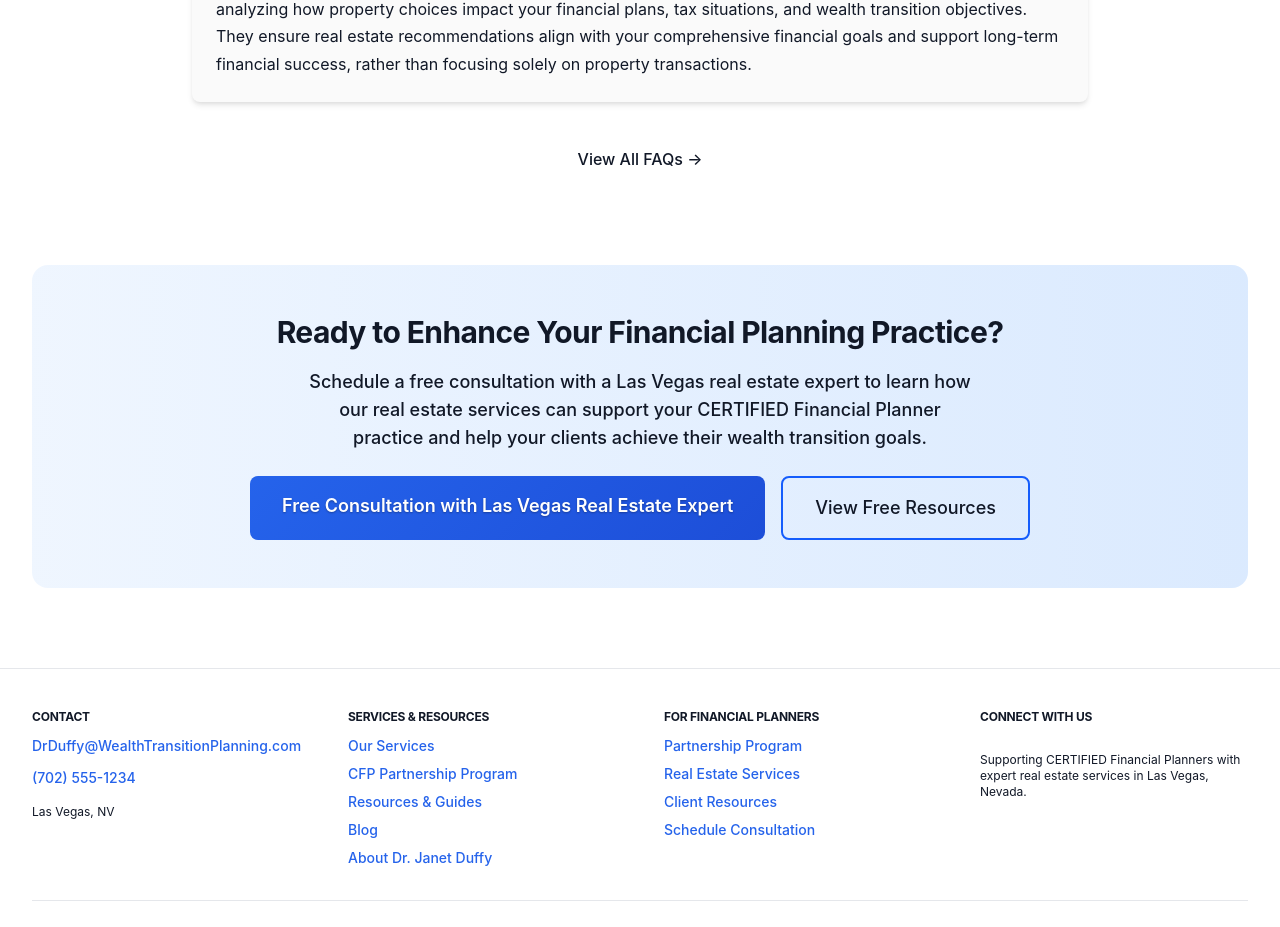
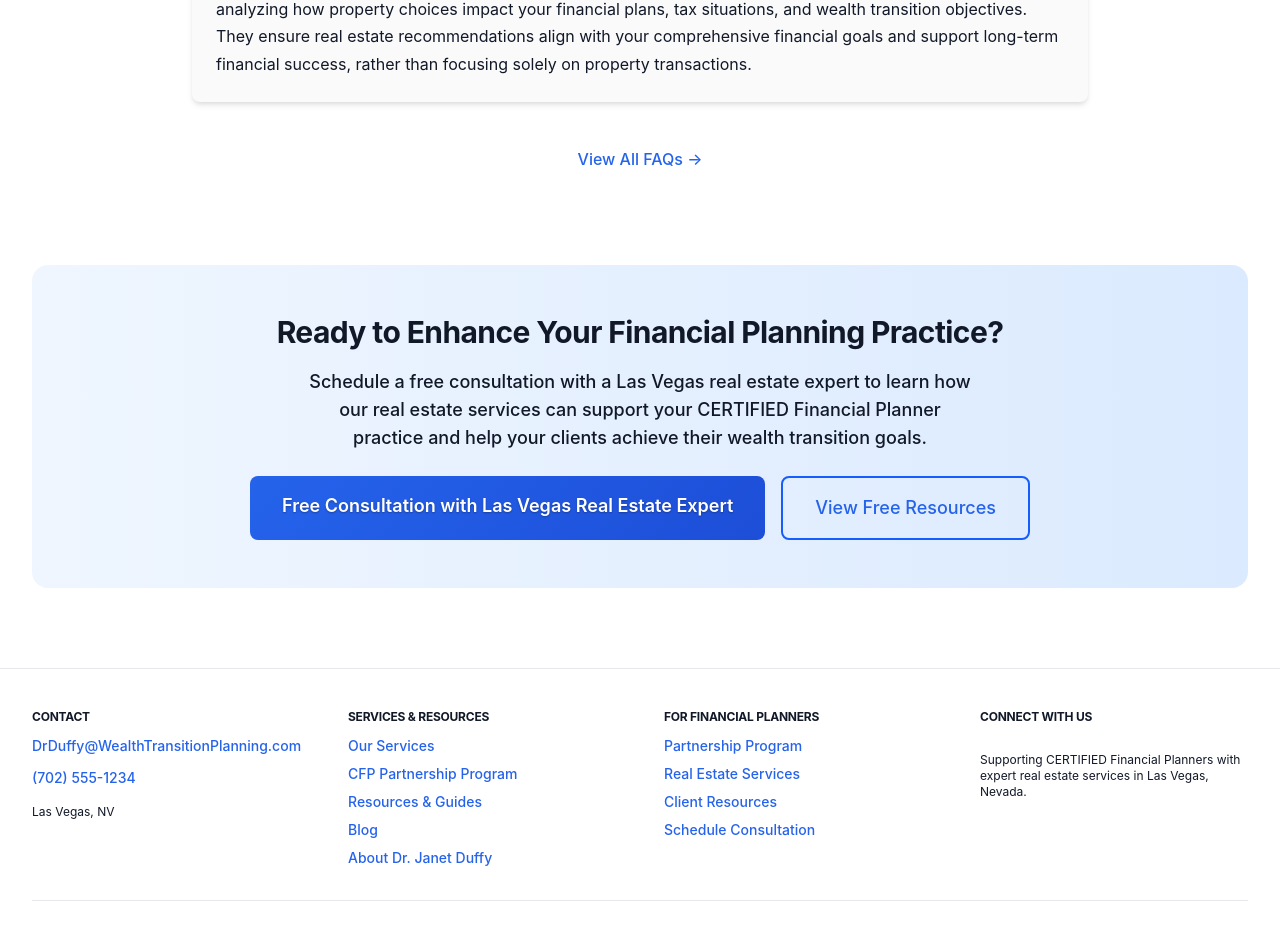
Before and after one commit to DrJanDuffy/wealthtransitionplanning.com, a Next.js app: page / in a window 1280 px wide. Shown: the part 8240-9167 px from the top of the page. Built offline with nearby package versions, Linux system fonts and the light colour scheme; no server answers.

Commit message:
Remove remaining dark mode classes from homepage and footer

```diff
--- a/app/components/footer.tsx
+++ b/app/components/footer.tsx
@@ -183,15 +183,15 @@ export default function Footer() {
             The information being provided is strictly as a courtesy. When you link to any of the websites provided here,
             you are leaving this website. We make no representation as to the completeness or accuracy of the information
             provided at these websites.{' '}
-            <Link href="/resources" className="text-blue-700 dark:text-blue-400 hover:underline">
+            <Link href="/resources" className="text-blue-700 hover:underline">
               Read More
             </Link>
             {' '}|{' '}
-            <Link href="/privacy" className="text-blue-700 dark:text-blue-400 hover:underline">
+            <Link href="/privacy" className="text-blue-700 hover:underline">
               Privacy Policy
             </Link>
             {' '}|{' '}
-            <Link href="/terms" className="text-blue-700 dark:text-blue-400 hover:underline">
+            <Link href="/terms" className="text-blue-700 hover:underline">
               Terms of Service
             </Link>
           </p>
--- a/app/page.tsx
+++ b/app/page.tsx
@@ -183,7 +183,7 @@ export default function HomePage() {
           <div className="text-center mt-8">
             <Link
               href="/contact"
-              className="inline-block px-6 py-3 text-blue-600 dark:text-blue-400 hover:underline font-medium"
+              className="inline-block px-6 py-3 text-blue-600 hover:underline font-medium"
             >
               View All FAQs →
             </Link>
@@ -208,7 +208,7 @@ export default function HomePage() {
           </Link>
           <Link
             href="/resources"
-            className="inline-block px-8 py-4 border-2 border-blue-600 text-blue-600 dark:text-blue-400 rounded-lg hover:bg-blue-50 dark:hover:bg-blue-900/40 transition-colors font-semibold text-lg"
+            className="inline-block px-8 py-4 border-2 border-blue-600 text-blue-600 rounded-lg hover:bg-blue-50 transition-colors font-semibold text-lg"
           >
             View Free Resources
           </Link>
```
